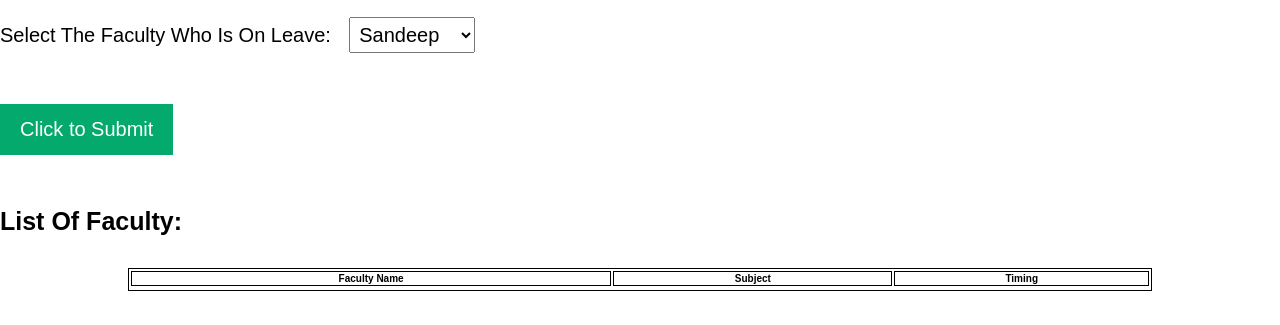
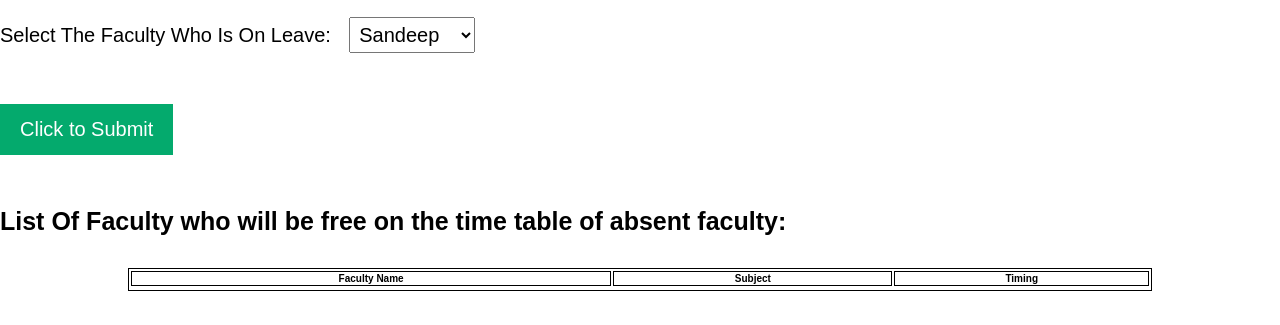
Before and after one commit to gulabpreets/timeTableMngmnt, a plain HTML site: page index.html in a window 1280 px wide. Shown: the part 97-422 px from the top of the page. Drawn offline with Linux system fonts and the light colour scheme; files whose address does not match are found by name.

Commit message:
Update index.html

```diff
--- a/index.html
+++ b/index.html
@@ -77,7 +77,7 @@
     </div>
 
 <br>
-<h2>List Of Faculty:</h2>
+<h2>List Of Faculty who will be free on the time table of absent faculty:</h2>
 <br>
     <table align="center" width="80%"  id="tr_data">
       <tr>
```
